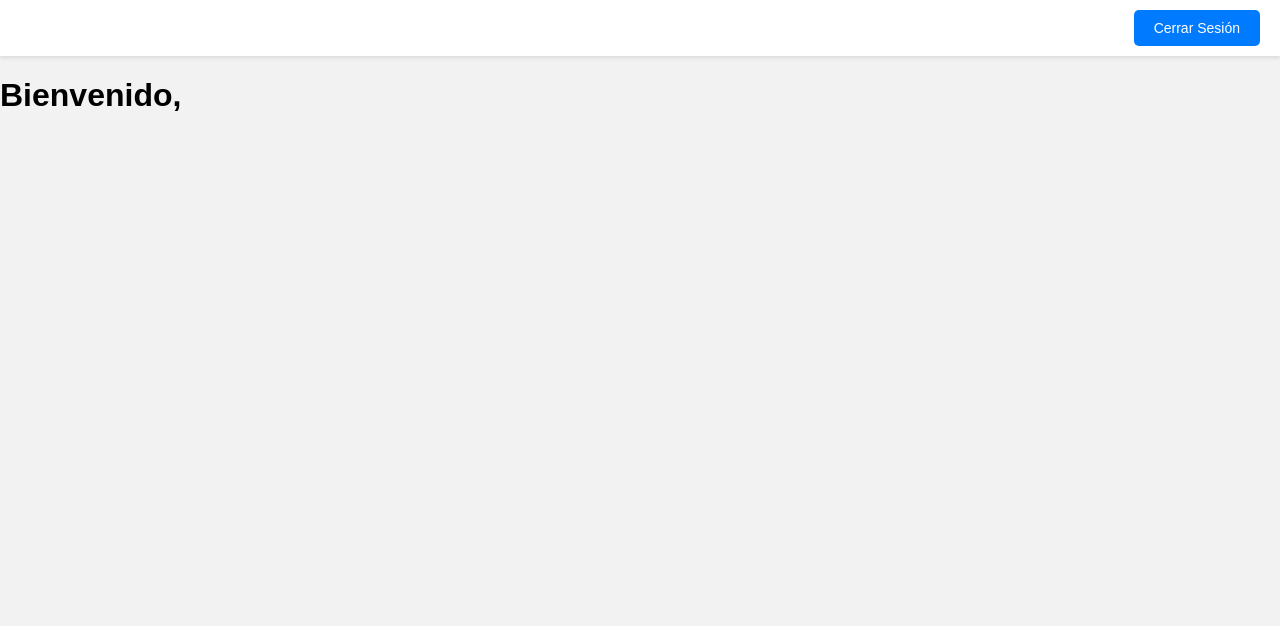
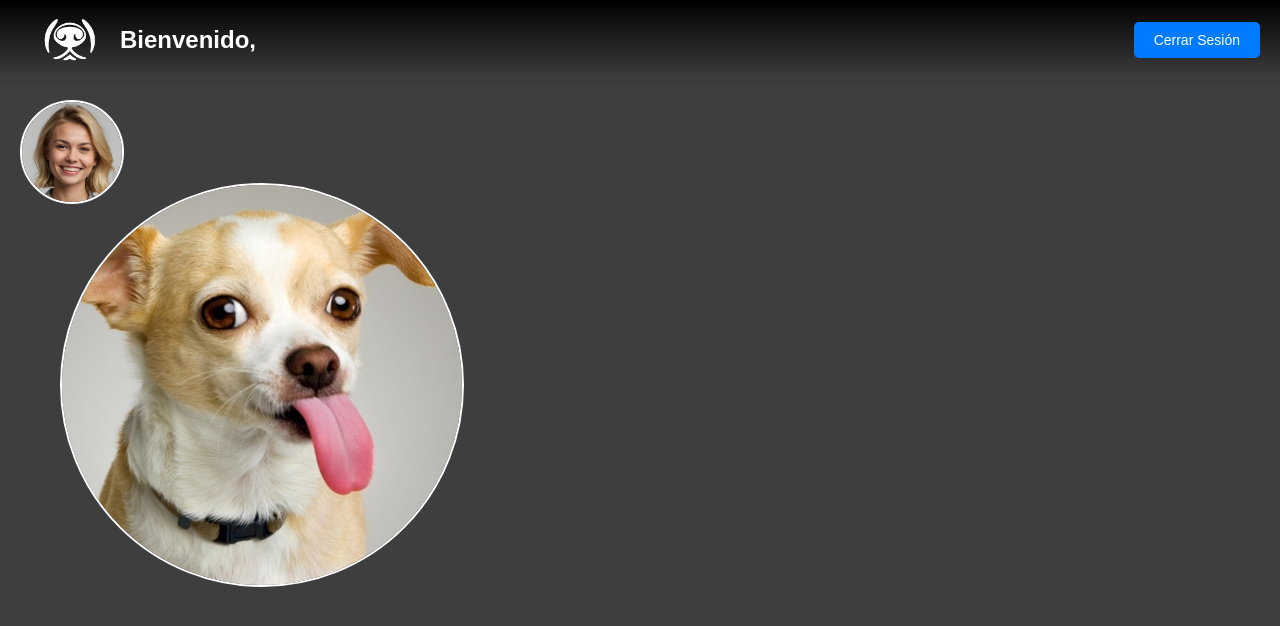
Before and after one commit to JofreCoca/S05T02_Frontend, a React (Create React App) app in the folder font-end-app/: page /dashboard in a window 1280 px wide. Shown: the top 626 px of the page. Built offline with nearby package versions, Linux system fonts and the light colour scheme; sample sign-in values are in the browser's storage.

Commit message:
AuthForms register finish

```diff
--- a/font-end-app/src/Dashboard.css
+++ b/font-end-app/src/Dashboard.css
@@ -1,16 +1,25 @@
 .dashboard-wrapper {
   position: relative;
   min-height: 100vh;
-  background-color: #f2f2f2;
+  background-color: #3e3e3e;
   font-family: Arial, sans-serif;
 }
 
 .logout-container {
   display: flex;
-  justify-content: flex-end;
+  justify-content: space-between;
+  align-items: center; /* Esto centra verticalmente */
   padding: 10px 20px;
-  background-color: #ffffff;
   box-shadow: 0 2px 4px rgba(0,0,0,0.1);
+  background: linear-gradient(rgba(0, 0, 0, 1), rgba(0, 0, 0, 0));
+}
+
+.welcome-text {
+  margin: 0;
+  font-size: 1.5rem;
+  color: white;
+  margin-right: auto;
+    margin-left: 20px;
 }
 
 .logout-button {
@@ -53,7 +62,48 @@
 .profile-image {
   width: 120px;
   height: 120px;
-  border-radius: 50%;
+  border-radius: 15%;
   object-fit: cover;
   margin-bottom: 10px;
 }
+
+/* foto logo simple */
+.profile-logoSimple {
+  width: 60px;
+  height: 60px;
+  object-fit: cover;
+  margin-left: 20px;
+}
+/* fin foto logo simple */
+
+/* la foto de dog*/
+.photo-container-dog {
+  padding: 10px 20px;
+}
+
+.profile-photo-dog {
+  width: 400px;
+  height: 400px;
+  border-radius: 50%;
+  border: 2px solid white;
+  object-fit: cover;
+  margin-left: 60px;
+  margin-top: -25px;
+}
+/* Finito la foto de dog*/
+
+/* la foto de usuario*/
+.photo-container-user {
+  padding: 10px 20px;
+}
+
+.profile-photo-user {
+  width: 100px;
+  height: 100px;
+  border-radius: 50%;
+  border: 2px solid white;
+  object-fit: cover;
+  margin-left: 20px;
+  margin-top: 20px;
+}
+/* Finito la foto de usuario*/
--- a/font-end-app/src/Dashboard.js
+++ b/font-end-app/src/Dashboard.js
@@ -1,30 +1,30 @@
 import React, { useState, useEffect } from "react";
 import { useNavigate } from "react-router-dom";
 import "./Dashboard.css";
-import {jwtDecode} from "jwt-decode";
+import { jwtDecode } from "jwt-decode";
+import user from './uploaders/5user.jpg';
+import dog from './uploaders/5dog.jpg';
+import logoSimple from './logoSimple.png';
 
 const Dashboard = () => {
   const [profile, setProfile] = useState(null);
+  const [email, setEmail] = useState(null);
+  const [photoUrl, setPhotoUrl] = useState(null); // ← NUEVO estado para la imagen
+  const [isAuthenticated, setIsAuthenticated] = useState(false);
+  const [errorMessage, setErrorMessage] = useState("");
   const navigate = useNavigate();
-  const [email, setEmail] = useState(null)
-  const [isAuthenticated    , setIsAuthenticated] = useState(false)
-  const [errorMessage, setErrorMessage] = ("")
-
-
 
   useEffect(() => {
     const token = localStorage.getItem("token");
-
     if (token) {
-        const decoded = jwtDecode(token)
-        setEmail(decoded.user)
-        setIsAuthenticated(true)
-
-
+      const decoded = jwtDecode(token);
+      setEmail(decoded.user);
+      setPhotoUrl(decoded.photo_url); // ← Obtener photo_url del token
+      setIsAuthenticated(true);
     } else {
       setErrorMessage("No token found in localStorage");
-       setTimeout(() => {}, 2000);
-      navigate("/"); // Redirigir al login si no hay token
+      setTimeout(() => {}, 2000);
+      navigate("/");
     }
   }, [navigate]);
 
@@ -35,23 +35,25 @@ const Dashboard = () => {
 
   return (
     <div className="dashboard-wrapper">
-    {errorMessage && <h1>{errorMessage}</h1>}
+      {errorMessage && <h1>{errorMessage}</h1>}
+
       <div className="logout-container">
+      <img src={logoSimple} alt="Perfil" className="profile-logoSimple" />
+        <h1 className="welcome-text">Bienvenido, {email || profile?.ownerMail}</h1>
         <button className="logout-button" onClick={handleLogout}>
           Cerrar Sesión
         </button>
       </div>
-
-      {isAuthenticated ? (
-        <h1>Bienvenido, {email || profile?.ownerMail}</h1>
-      ) : (
-        <h1>Cargando perfil...</h1>
-      )}
+        <div className="photo-container">
+          <img src={user} alt="Perfil" className="profile-photo-user" />
+        </div>
+        <div className="photo-container">
+          <img src={dog} alt="Perfil" className="profile-photo-dog" />
+        </div>
 
       <div className="dashboard-container">
         {/* Aquí puedes mostrar el resto de la información del usuario */}
       </div>
-
     </div>
   );
 };
```
Also changed, not shown: font-end-app/src/uploaders/5dog.jpg (added), font-end-app/src/uploaders/5user.jpg (added).
